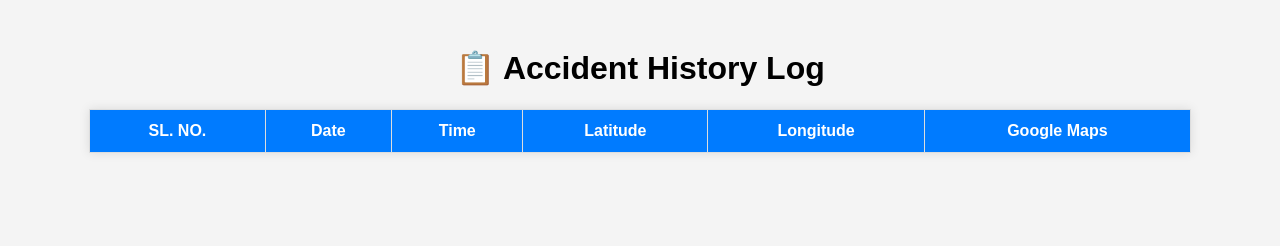
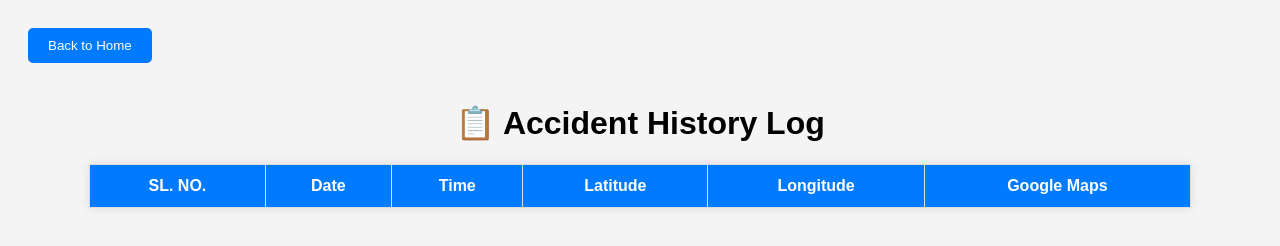
Before and after one commit to Accident-Detection-2025/Accident-Detection-2025.github.io, a plain HTML site: page accident-history.html in a window 1280 px wide. Drawn offline with Linux system fonts and the light colour scheme.

Commit message:
Added Back Button

```diff
--- a/accident-history.html
+++ b/accident-history.html
@@ -33,7 +33,9 @@
     </style>
 </head>
 <body>
-
+    <button onclick="location.href='index.html'" style="margin-bottom: 20px; padding: 10px 20px; background-color: #007BFF; color: white; border: none; border-radius: 5px; cursor: pointer;">
+        Back to Home
+    </button>
     <h1>📋 Accident History Log</h1>
     <table class="log-table" id="historyTable">
         <thead>
```
